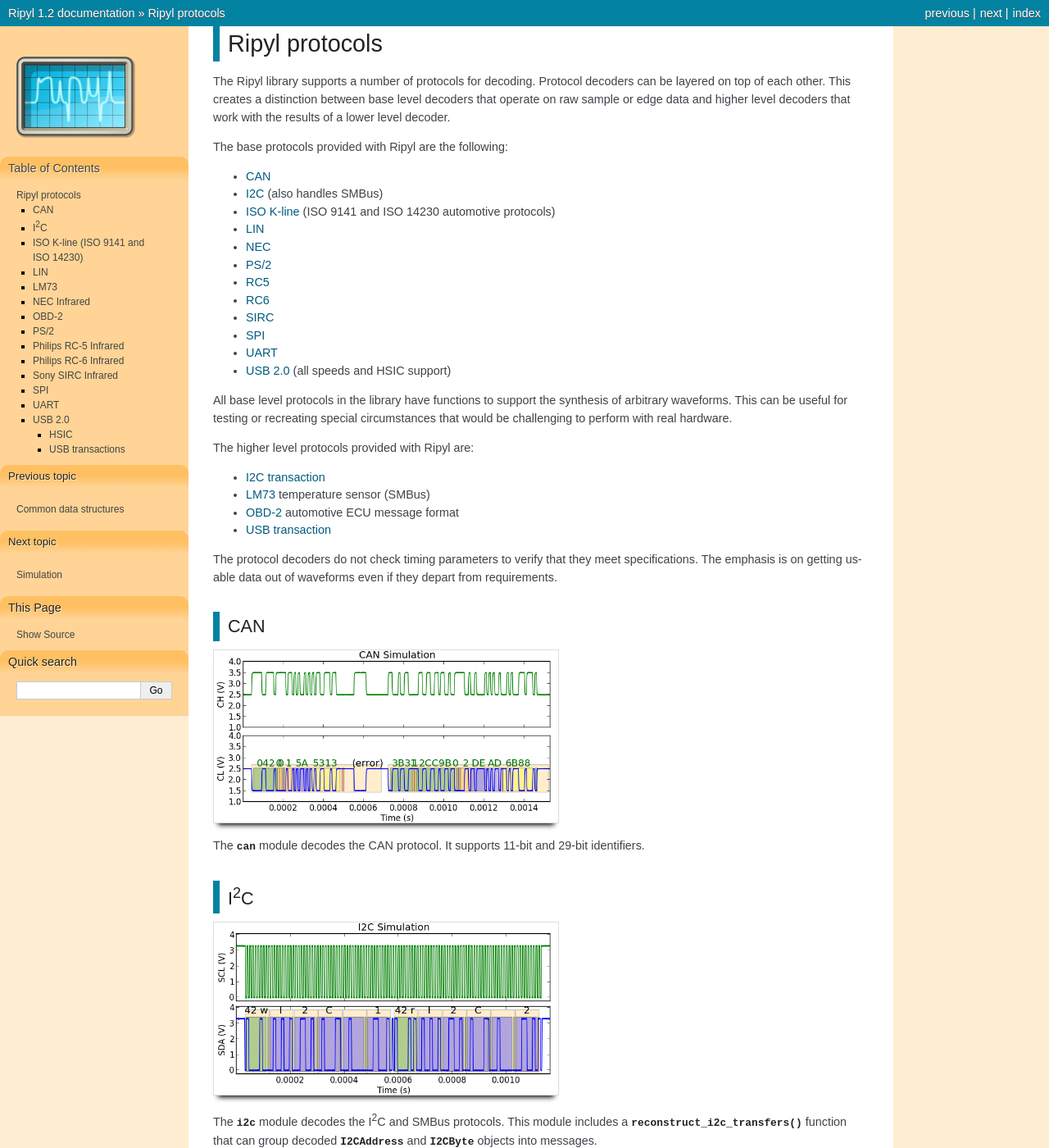
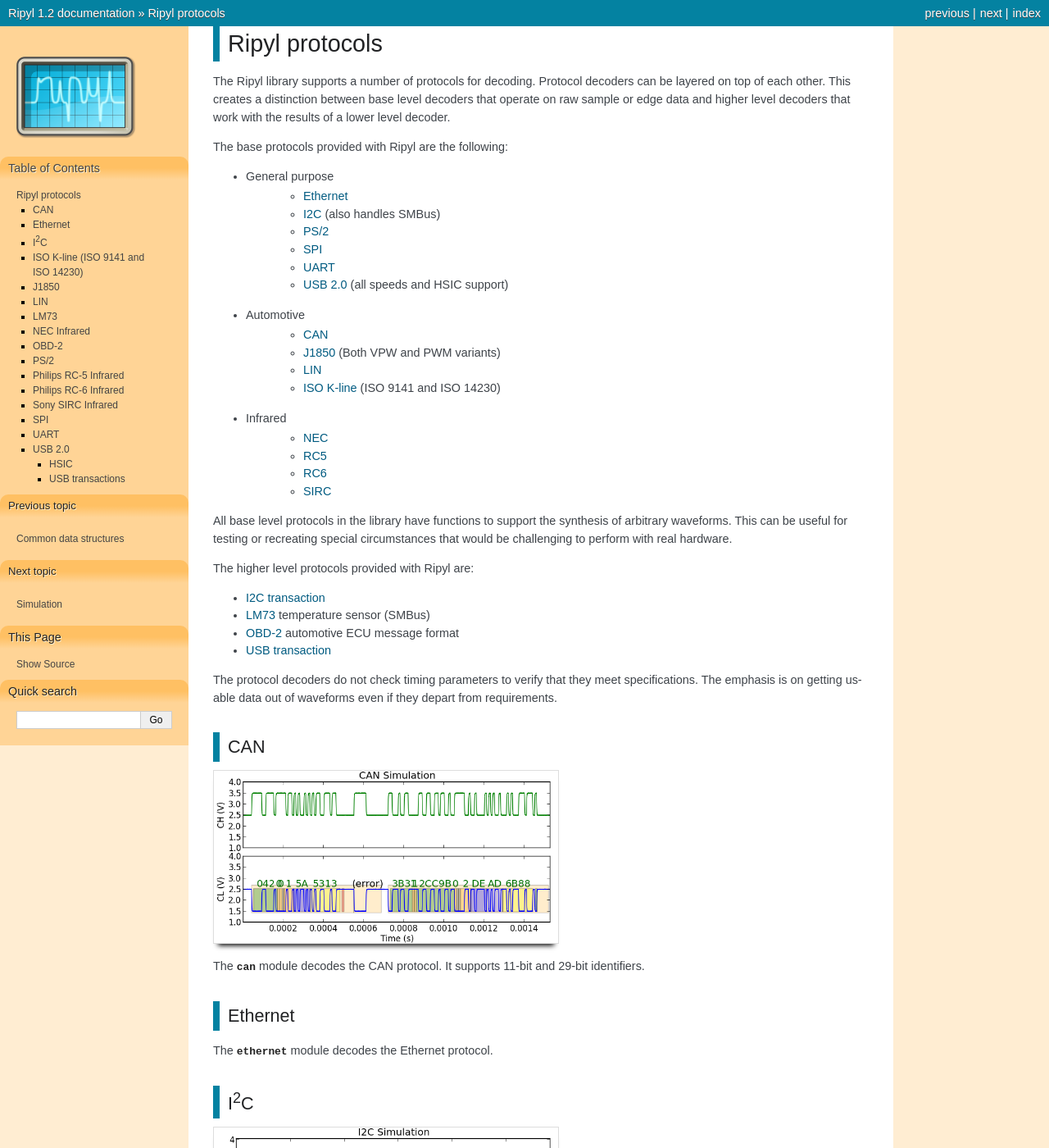
Before and after one commit to kevinpt/ripyl, a Sphinx documentation site: the page built from doc/rst/protocols.rst, in a window 1280 px wide and 1400 px high. Shown: the whole window at 82% size. Built offline with Sphinx 7.4.7, drawn with Linux system fonts in a browser that asks for light colours; some of the changed text lies outside the part shown.

Commit message:
Update documentation

```diff
--- a/doc/index.rst
+++ b/doc/index.rst
@@ -20,7 +20,7 @@
 
 .. image:: image/uart_hello_small.png
 
-Using Ripyl is as simple as:
+Using Ripyl is as simple as follows:
 
 .. code-block:: python
 
--- a/doc/rst/protocols.rst
+++ b/doc/rst/protocols.rst
@@ -6,18 +6,24 @@
 
 The base protocols provided with Ripyl are the following:
 
-* :ref:`CAN <can>`
-* :ref:`I2C <i2c>` (also handles SMBus)
-* :ref:`ISO K-line <kline>` (ISO 9141 and ISO 14230 automotive protocols)
-* :ref:`LIN <lin>`
-* :ref:`NEC <nec>`
-* :ref:`PS/2 <ps2>`
-* :ref:`RC5 <rc5>`
-* :ref:`RC6 <rc6>`
-* :ref:`SIRC <sirc>`
-* :ref:`SPI <spi>`
-* :ref:`UART <uart>`
-* :ref:`USB 2.0 <usb>` (all speeds and HSIC support)
+* General purpose
+    * :ref:`Ethernet`
+    * :ref:`I2C <i2c>` (also handles SMBus)
+    * :ref:`PS/2 <ps2>`
+    * :ref:`SPI <spi>`
+    * :ref:`UART <uart>`
+    * :ref:`USB 2.0 <usb>` (all speeds and HSIC support)
+* Automotive
+    * :ref:`CAN <can>`
+    * :ref:`J1850 <j1850>` (Both VPW and PWM variants)
+    * :ref:`LIN <lin>`
+    * :ref:`ISO K-line <kline>` (ISO 9141 and ISO 14230)
+* Infrared
+    * :ref:`NEC <nec>`
+    * :ref:`RC5 <rc5>`
+    * :ref:`RC6 <rc6>`
+    * :ref:`SIRC <sirc>`
+
 
 
 All base level protocols in the library have functions to support the synthesis of arbitrary waveforms. This can be useful for testing or recreating special circumstances that would be challenging to perform with real hardware.
@@ -42,6 +48,15 @@
 
 The :mod:`can <.protocol.can>` module decodes the CAN protocol. It supports 11-bit and 29-bit identifiers.
 
+
+.. _ethernet:
+
+Ethernet
+--------
+
+The :mod:`ethernet <.protocol.ethernet>` module decodes the Ethernet protocol.
+
+
 .. _i2c:
 
 I\ :sup:`2`\ C
@@ -61,6 +76,14 @@
     :scale: 60%
 
 The :mod:`iso_k_line <.protocol.iso_k_line>` module decodes the ISO 9141 and ISO 14230 (KWP2000) automotive protocols. It supports slow and fast init sequences and 3 or 4-byte headers.
+
+
+.. _j1850:
+
+J1850
+-----
+
+The :mod:`j1850 <.protocol.j1850>` module decodes the J1850 automotive protocols. Both the Variable Pulse Width (VPW) and Pulse Width Modulation (PWM) variants are supported.
 
 
 .. _lin:
--- a/doc/rst/tut_plot.rst
+++ b/doc/rst/tut_plot.rst
@@ -59,7 +59,7 @@
 Plot waveforms
 --------------
 
-Once the sample streams are prepared you are ready to plot. Ripyl provides a :class:`~.Plotter` class that encapsulates a matplotlib figure and handles layout and annotation formatting. You prepare a plot with the :meth:`~.Plotter.plot` method, providing a dict of channel definitions containing waveform samples, any decoded records for annotation, and the title for the plot. Once the ``Plotter`` object is prepared you can either show the result in a matplotlib window or save it to a file.
+Once the sample streams are prepared you are ready to plot. The StreamRecords produced by the protocol decoders contain annotation information useful for plotting. Ripyl provides a :class:`~.Plotter` class that encapsulates a matplotlib figure and handles layout and annotation formatting. You prepare a plot with the :meth:`~.Plotter.plot` method, providing a dict of channel definitions with the waveform samples, any decoded records for annotation, and the title for the plot. Once the ``Plotter`` object is prepared you can either show the result in a matplotlib window or save it to a file.
 
 .. code-block:: python
 
@@ -68,6 +68,8 @@
     from collections import OrderedDict
 
     noisy_scl, noisy_sda = sim_i2c() # Generate simulated sample streams
+
+    # The decoded records contain annotation information
     records = list(i2c.i2c_decode(iter(noisy_scl), iter(noisy_sda)))
 
     # Define the channels ordered from top to bottom with the y-axis labels
@@ -86,7 +88,7 @@
     :scale: 75%
 
 
-You can save the plot to a file:
+You can save the plot to a file instead:
 
 .. code-block:: python
 
@@ -97,10 +99,10 @@
     :scale: 60%
 
 
-The :meth:`~.Plotter.plot` method has a ``label_format`` parameter that controls the default format for annotations. The available formats are defined in the :class:`~.AnnotationFormat` enum:
+The :meth:`~.Plotter.plot` method has a ``label_format`` parameter that controls the default format for the annotation text labels. The available formats are defined in the :class:`~.AnnotationFormat` enum:
 
 Hidden
-    Invisible text label
+    Invisible text label. Only the colored rectangle is drawn
 
 Invisible
     Invisible text label and rectangle
@@ -124,7 +126,7 @@
     Same as String but with smaller text
 
 
-Changing the format to Hex produces this result:
+The ``label_format`` parameter only affects fields that have been annotated to have a general purpose format. Changing the format to Hex produces the following result. Note that the address portion and the ack bits retain their formatting as String and Hidden.
 
 .. code-block:: python
 
```
